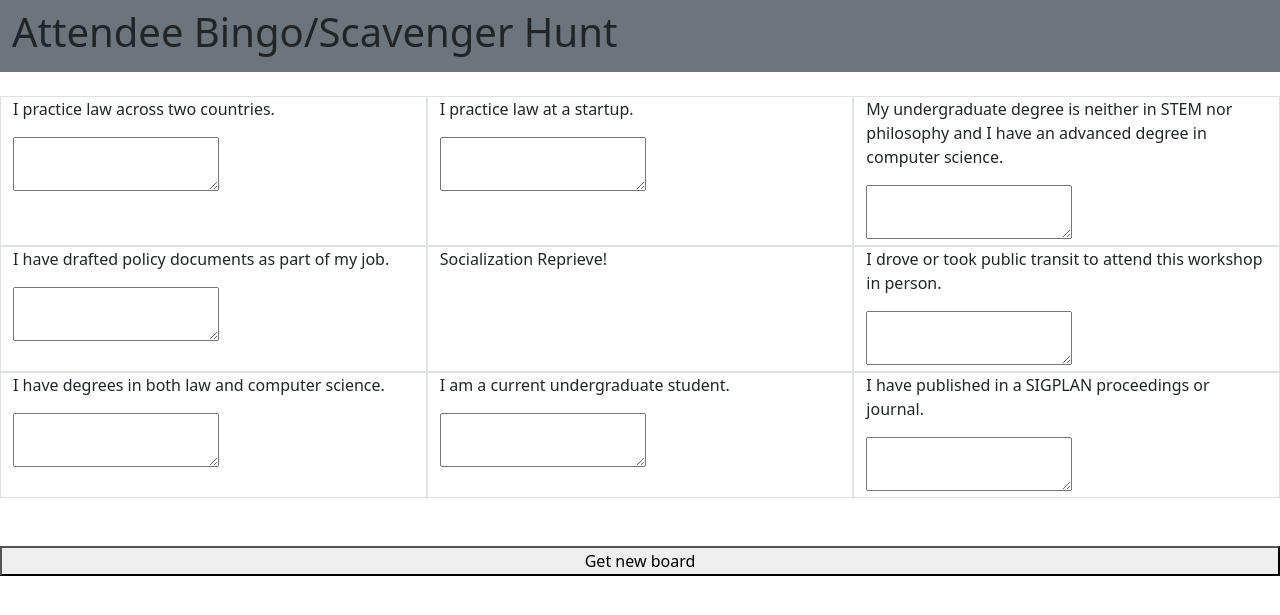
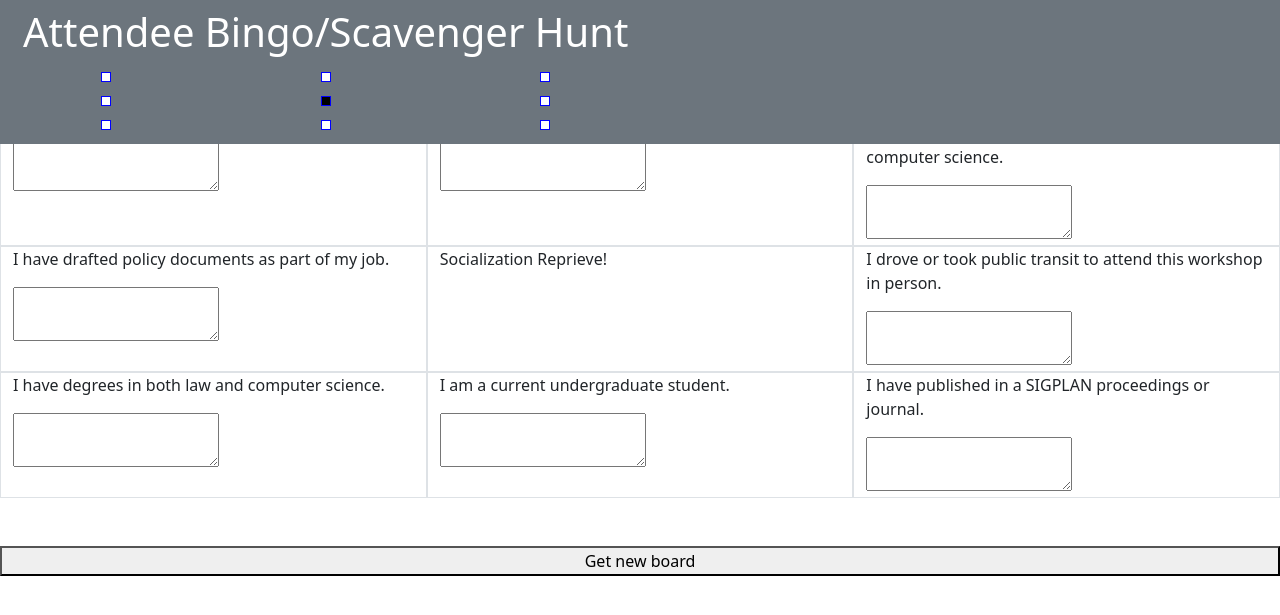
Before and after one commit to etosch/prolala.github.io, a Jekyll site: the page built from icebreaker.md, in a window 1280 px wide. Shown: the top 615 px of the page. Built offline with Jekyll 4.4.1, drawn with Linux system fonts in a browser that asks for light colours; Markdown is read by kramdown in place of the engine named in the settings.

Commit message:
added summary boxes

```diff
--- a/_layouts/icebreaker.html
+++ b/_layouts/icebreaker.html
@@ -10,12 +10,29 @@
 
     <style>
       .box {
-        width: 2px;
-        height: 2px;
-        border: 1px;
-        border-color: black;
-        background-color: black;
+        width: 10px;
+        height: 10px;
+        border: 1px solid blue;
+        display: inline-block;
+        background-color: white;
       }
+
+      td {
+        width: 6px;
+        height:6px;
+        padding:0px;
+      }
+
+      tr {
+        padding:0px;
+        height:6px;
+      }
+
+      table {
+        padding:0px;
+        width:20px;
+      }
+
     </style>
 
     <script>
@@ -174,10 +197,29 @@
   <body>
 
     <header class="container">
-    <div class="text-center navbar fixed-top mb-5 bg-secondary">
+    <div class="text-center navbar fixed-top mb-5 bg-secondary text-white px-2">
       <div class="row">
         <h1>Attendee Bingo/Scavenger Hunt</h1>
-        <div><span class="box"></span></div></div>
+          <table>
+            <tr>
+              <td><span class="box" id="check-name11"></span></td>
+              <td><span class="box" id="check-name12"></span></td>
+              <td><span class="box" id="check-name13"></span>   </td>
+            </tr>
+            <tr>
+              <td><span class="box" id="check-name21"></span></td>
+              <td><span class="box" id="check-name22"></span></td>
+              <td><span class="box" id="check-name23"></span>  </td>
+            </tr>
+            <tr>
+              <td><span class="box" id="check-name21"></span></td>
+              <td><span class="box" id="check-name22"></span></td>
+              <td><span class="box" id="check-name23"></span></td>
+            </tr>
+
+          </table>
+
+      </div>
       </div>
 </header>
 
```
Also changed, not shown: other parts of _layouts/icebreaker.html (+6 -0 lines).
